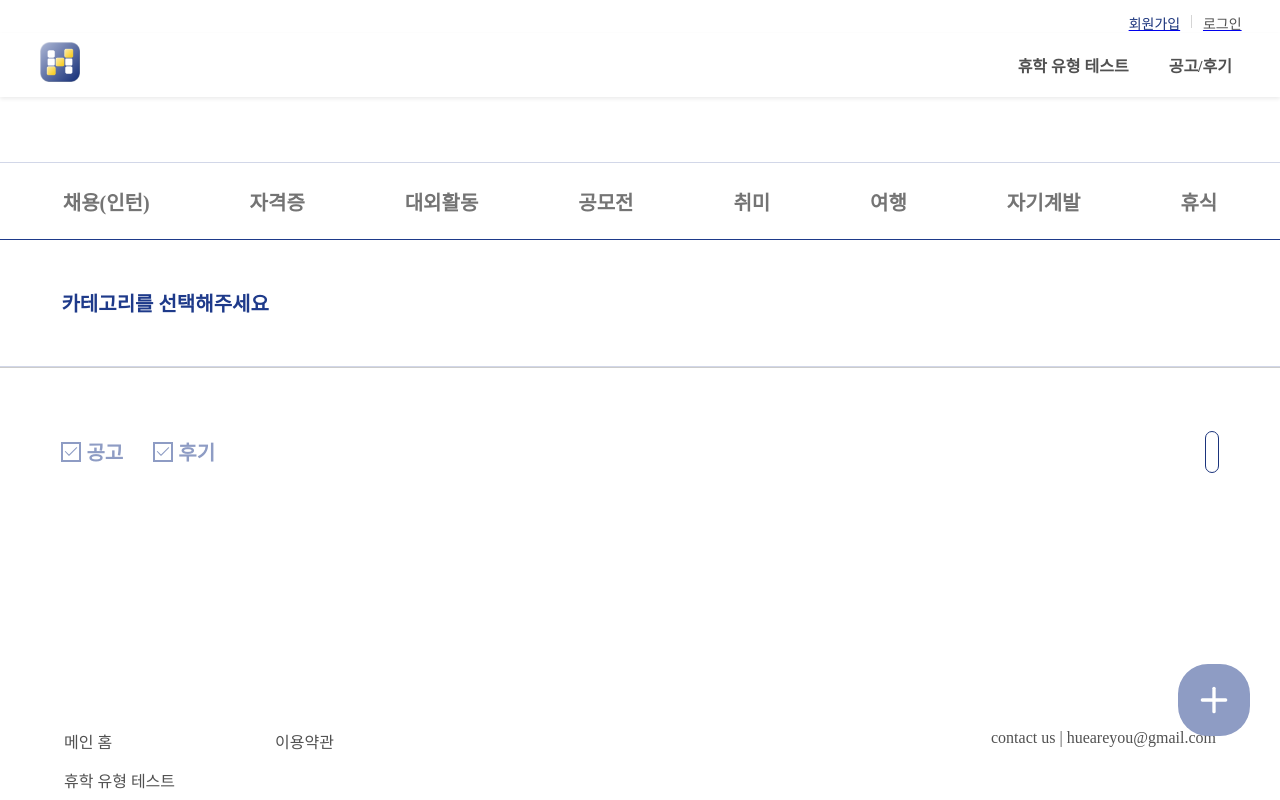
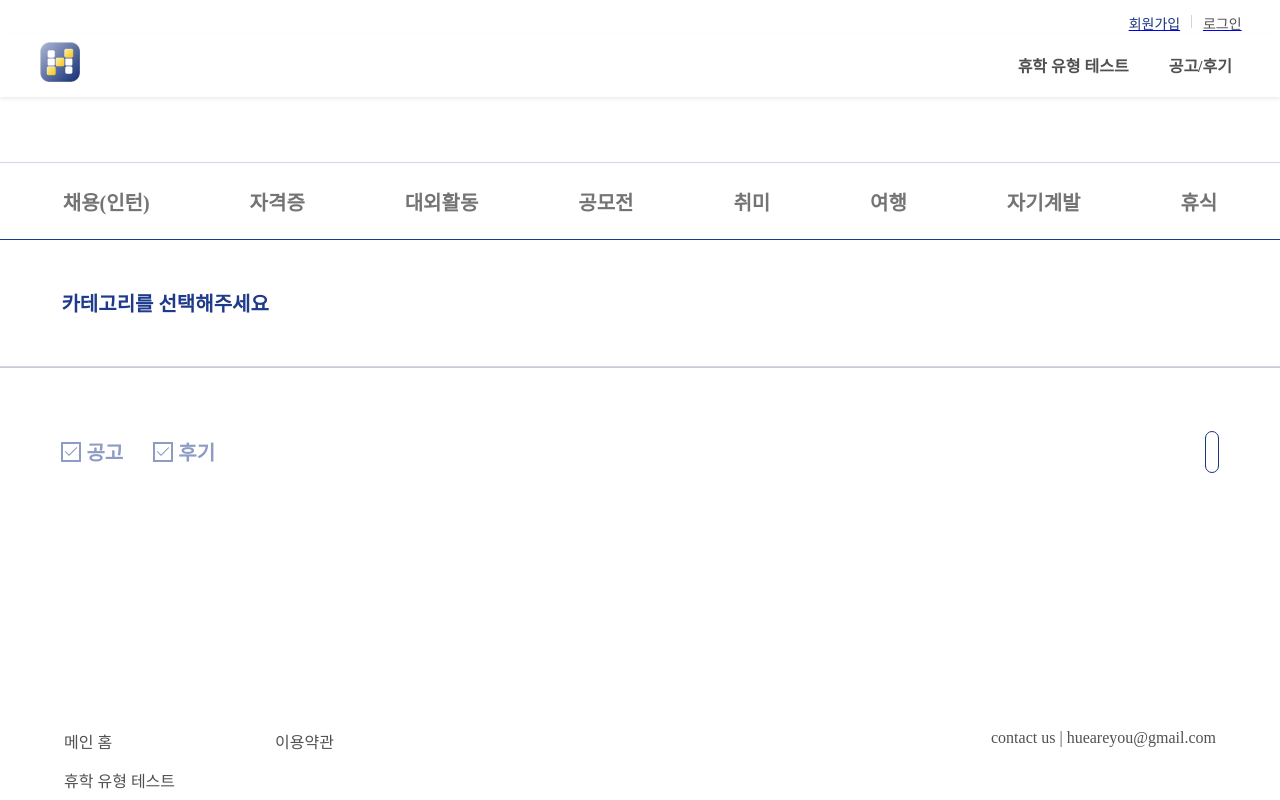
Before and after one commit to Youth-is-the-best/Youth-Client, a React (Create React App) app: page /notification in a window 1280 px wide. Shown: the top 800 px of the page. Built offline with nearby package versions, Linux system fonts and the light colour scheme; a web font is replaced by a local one.

Commit message:
일단 안 보이게 머지

```diff
--- a/src/pages/notification/Noti.jsx
+++ b/src/pages/notification/Noti.jsx
@@ -477,7 +477,7 @@ const Noti = () => {
                 </Comment>
               </Content>
             ))}
-            <Plus><FiPlus onClick={madeReview}/></Plus>
+            {/* <Plus><FiPlus onClick={madeReview}/></Plus> */}
         </ContentDom>
       </Body>
       <FooterHook />
```
